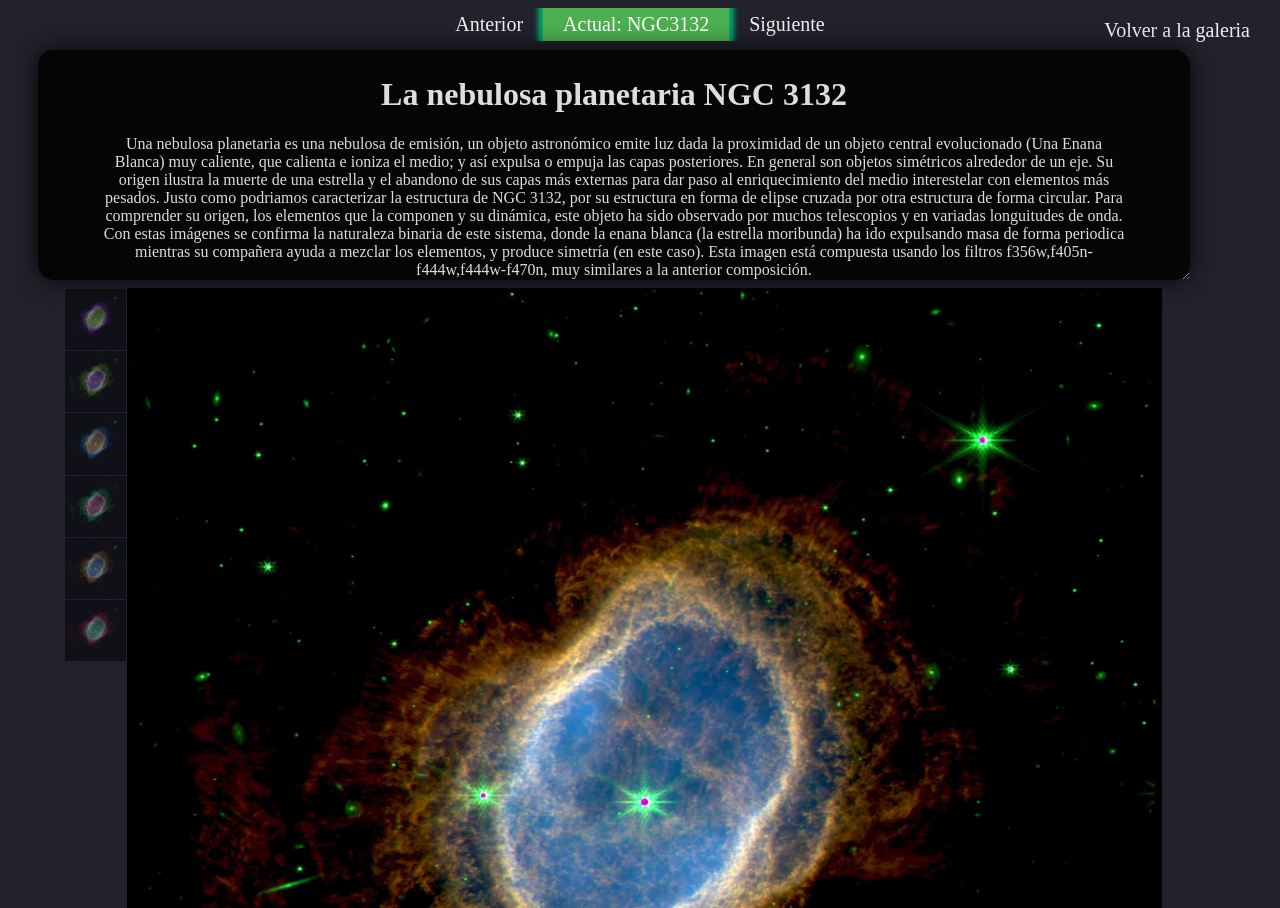
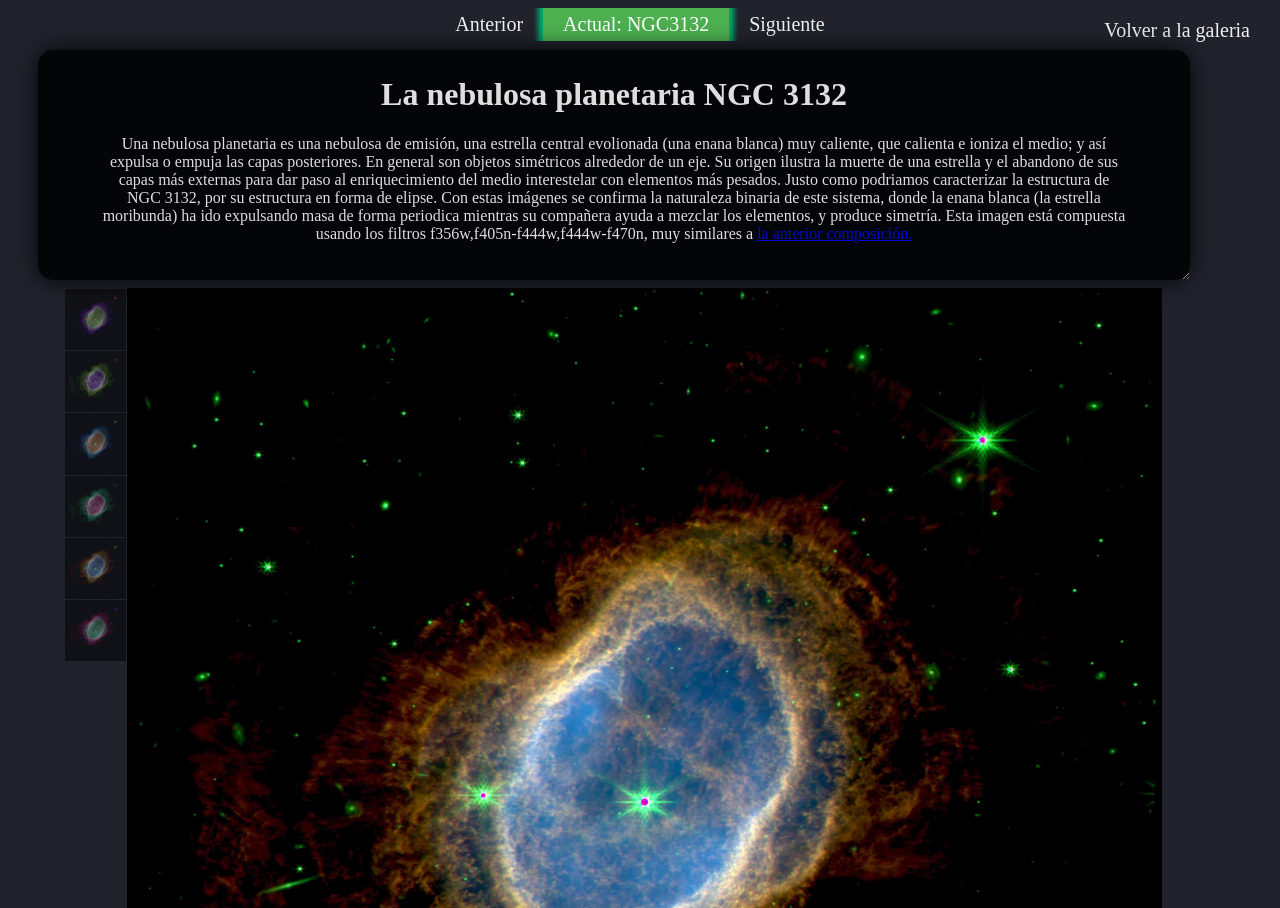
Before and after one commit to nicomedinap/nicomedinap.github.io, a Jekyll site: the page Galeria/JWST/MostrarImagenesNGC3132_version2.html, which Jekyll copies as it is, in a window 1280 px wide. Built offline with Jekyll 4.4.1, drawn with Linux system fonts in a browser that asks for light colours.

Commit message:
Update MostrarImagenesNGC3132_version2.html

```diff
--- a/Galeria/JWST/MostrarImagenesNGC3132_version2.html
+++ b/Galeria/JWST/MostrarImagenesNGC3132_version2.html
@@ -178,14 +178,11 @@
 		<div class="CajaInfo" >
 			<h1 class="page_title">La nebulosa planetaria NGC 3132 </h1>
 
-			<p> Una nebulosa planetaria es una nebulosa de emisión, un objeto astronómico emite luz dada la proximidad de un objeto central evolucionado (Una Enana Blanca) muy caliente, que calienta e ioniza el medio; y así expulsa o empuja las capas posteriores. En general son objetos simétricos alrededor de un eje. Su origen ilustra la muerte de una estrella y el abandono de sus capas más externas para dar paso al enriquecimiento del medio interestelar con elementos más pesados.
+			<p> Una nebulosa planetaria es una nebulosa de emisión, una estrella central evolionada (una enana blanca) muy caliente, que calienta e ioniza el medio; y así expulsa o empuja las capas posteriores.
 
-			Justo como podriamos caracterizar la estructura de NGC 3132, por su estructura en forma de elipse cruzada por otra estructura de forma circular. Para comprender su origen, los elementos que la componen y su dinámica, este objeto ha sido observado por muchos telescopios y en variadas longuitudes de onda.
+			En general son objetos simétricos alrededor de un eje. Su origen ilustra la muerte de una estrella y el abandono de sus capas más externas para dar paso al enriquecimiento del medio interestelar con elementos más pesados. Justo como podriamos caracterizar la estructura de NGC 3132, por su estructura en forma de elipse. Con estas imágenes se confirma la naturaleza binaria de este sistema, donde la enana blanca (la estrella moribunda) ha ido expulsando masa de forma periodica mientras su compañera ayuda a mezclar los elementos, y produce simetría.
 
-			Con estas imágenes se confirma la naturaleza binaria de este sistema, donde la enana blanca (la estrella moribunda) ha ido expulsando masa de forma periodica mientras su compañera ayuda a mezclar los elementos, y produce simetría (en este caso).
-
-			Esta imagen está compuesta usando los filtros f356w,f405n-f444w,f444w-f470n, muy similares a la anterior composición.
-		</p>
+			Esta imagen está compuesta usando los filtros f356w,f405n-f444w,f444w-f470n, muy similares a <a href="https://nicomedinap.github.io/Galeria/JWST/MostrarImagenesNGC3132.html" target="_blank">la anterior composición.</a> </p>
 
 		</div>
 
```
